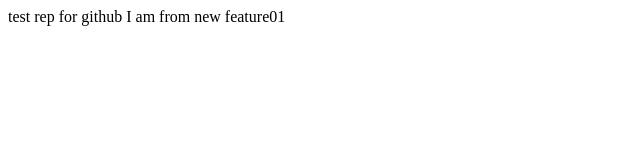
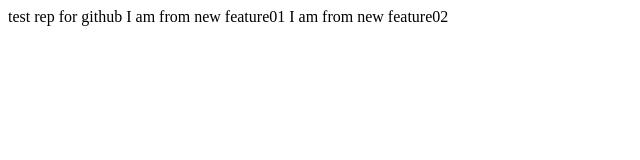
Before and after one commit to allexmor/testrep, a plain HTML site: page index.html in a window 1280 px wide. Shown: the whole page, without its empty margins (0-640 px from the left). Drawn offline with Linux system fonts and the light colour scheme.

Commit message:
Commit 1101

```diff
--- a/index.html
+++ b/index.html
@@ -11,6 +11,7 @@
 <body>
     test rep for github
     I am from new feature01
+    I am from new feature02
 </body>
 
 </html>
```
